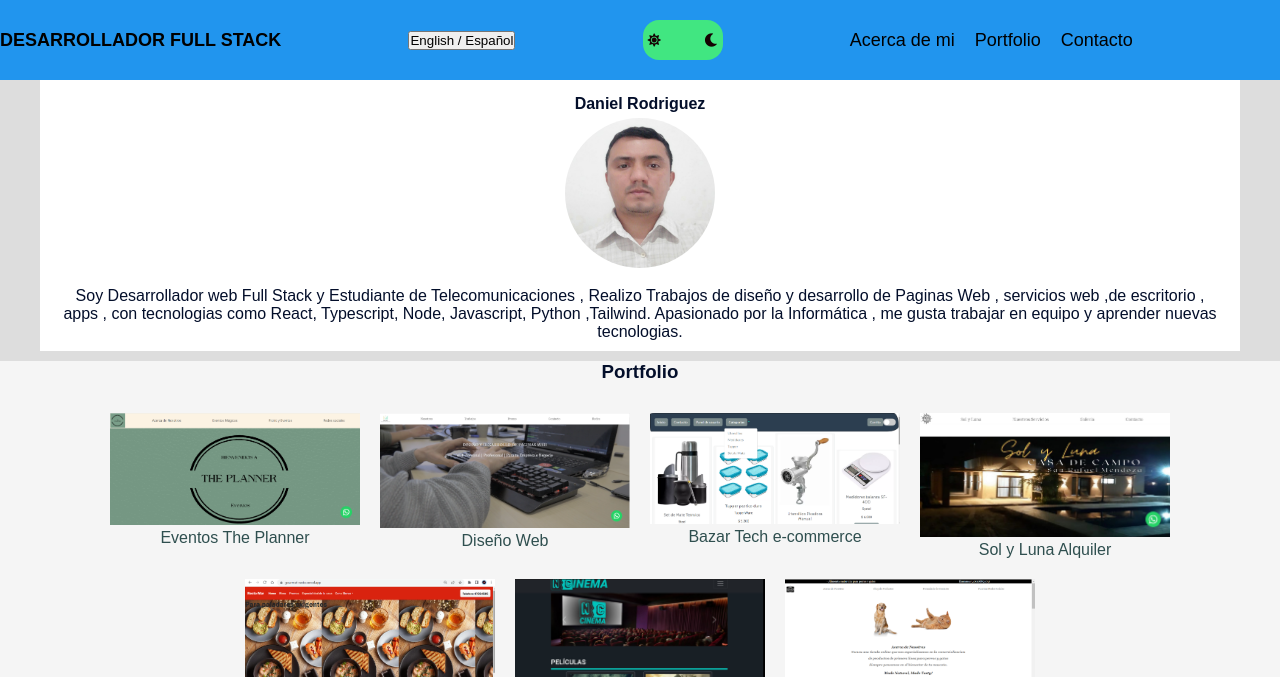
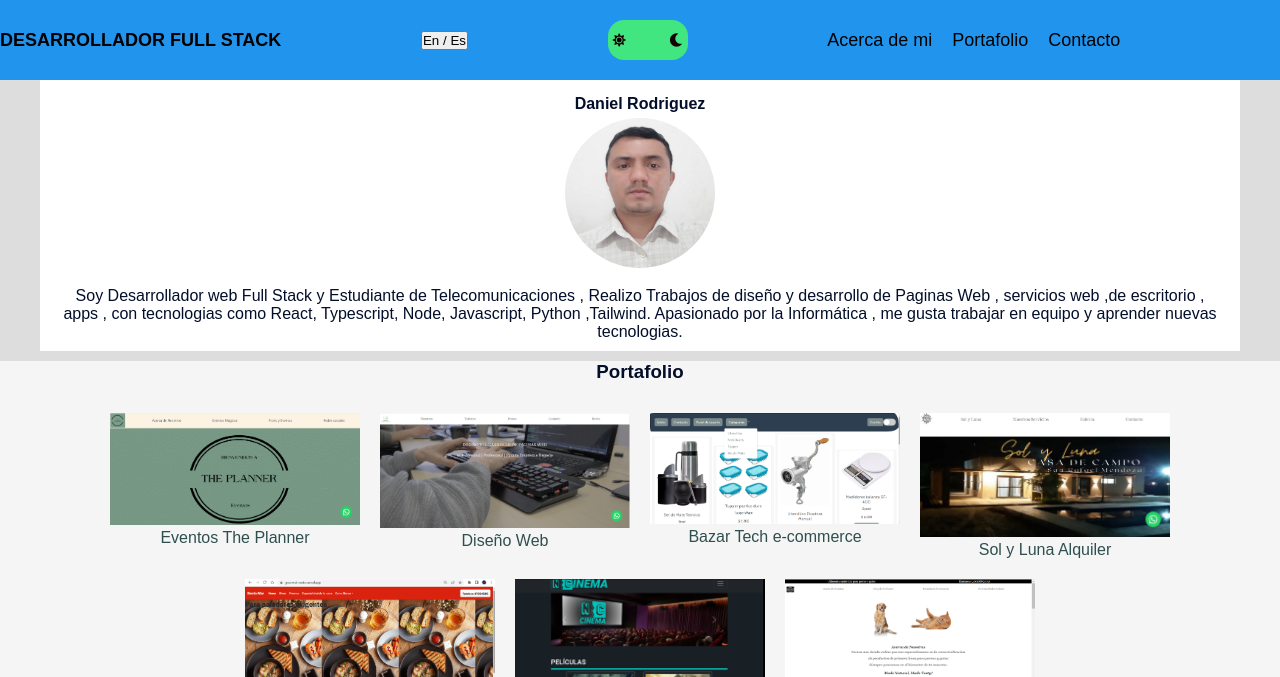
Before and after one commit to danydeitu/daniel---portfolio, a website: page public/index.html in a window 1280 px wide. Shown: the top 677 px of the page. Drawn offline with Linux system fonts and the light colour scheme.

Commit message:
translate page

```diff
--- a/public/index.html
+++ b/public/index.html
@@ -13,7 +13,7 @@
 <header>
     <nav>
         <div class="titulo"><a href="/" class="spanish">DESARROLLADOR FULL STACK</a><a href="/" class="english" style="display:none">FULL STACK DEVELOPER</a></div>
-        <button class="language-switch">English / Español</button>
+        <button class="language-switch">En / Es</button>
 
         <button class="darkModeSwitch ms-2">
             <span><i class="fas fa-sun"></i></span>
@@ -21,11 +21,12 @@
         </button>
 
 
-        <ul class="nav-links">
-            <li><a href="#about">Acerca de mi</a></li>
-            <li><a href="#portfolio">Portfolio</a></li>
-            <li><a href="#contacto">Contacto</a></li>
+        <ul class="nav-links" >
+            <li><a href="#about" class="spanish">Acerca de mi</a> <a href="#about" class="english" style="display:none;">About</a></li>
+            <li><a href="#portfolio" class="spanish">Portafolio</a> <a href="#about" class="english" style="display:none;">Portfolio</a></li>
+            <li><a href="#contacto" class="spanish">Contacto</a> <a href="#about" class="english" style="display:none;">Contact</a></li>
         </ul>
+
         <div class="hamburger">
             <div class="line"></div>
             <div class="line"></div>
@@ -63,8 +64,8 @@
 
 
                 <div class="secciones">
-                  <h3>Portfolio</h3>
-
+                  <h3 class="spanish">Portafolio</h3>
+                  <h3 class="english" style="display: none;">Portfolio</h3>
                   <section>
                     <div class="box">
                       <article>
```
